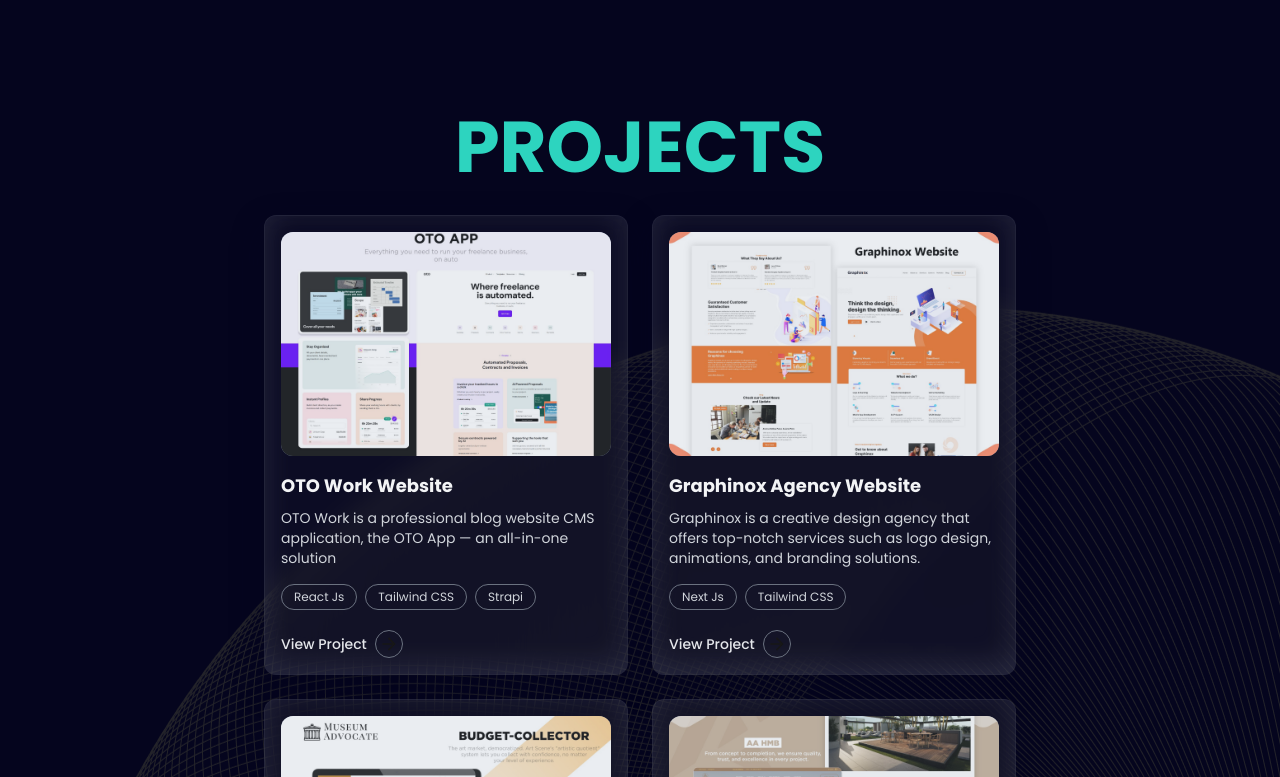
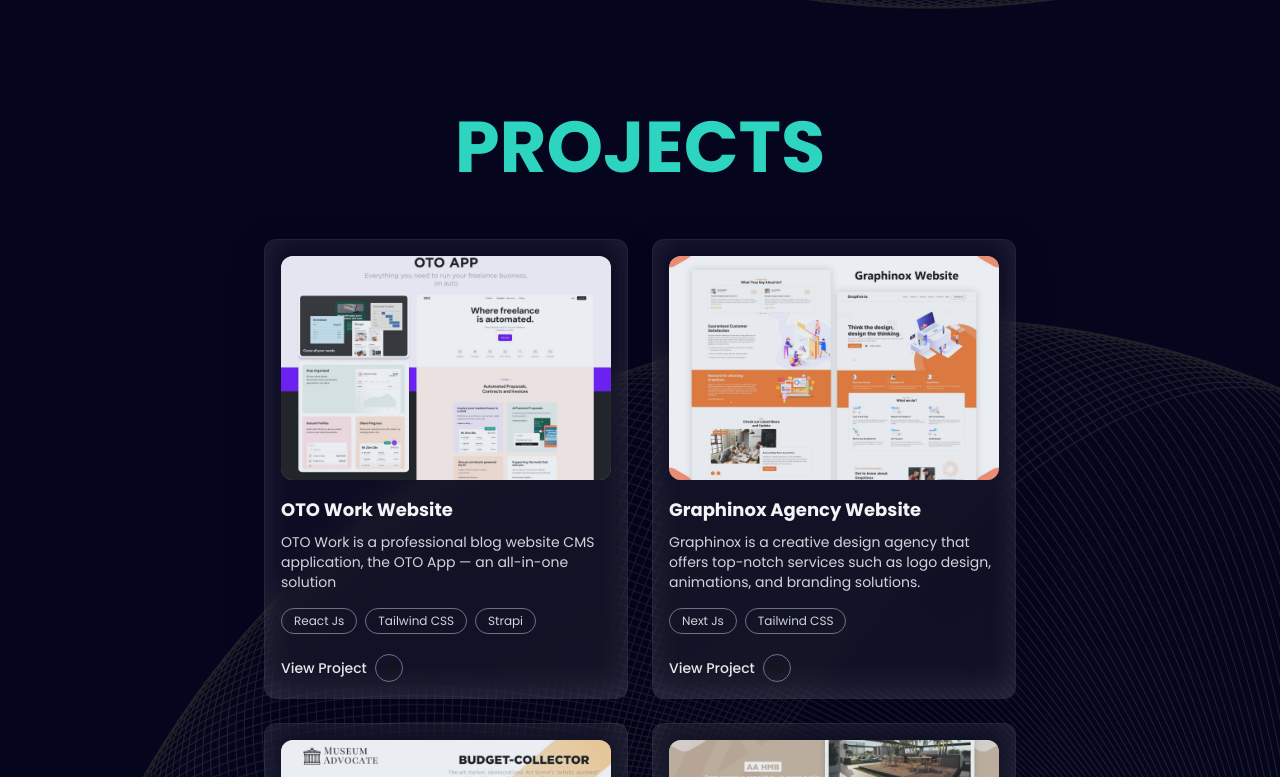
Before and after one commit to ZaynSaleem/developer-portfolio, a Next.js app: page / in a window 1280 px wide. Shown: the part 1163-1940 px from the top of the page. Built offline with nearby package versions, Linux system fonts and the light colour scheme.

Commit message:
Projects section Mobile Responsive UI fix

```diff
--- a/src/app/components/projects/project.jsx
+++ b/src/app/components/projects/project.jsx
@@ -66,7 +66,7 @@
   };
 
   return (
-    <div className="flex flex-col gap-8 container relative" id="projects">
+    <div className="flex flex-col gap-14 container relative" id="projects">
       <Heading title={"PROJECTS"} />
 
       <div className="grid grid-cols-1 sm:grid-cols-2 gap-6">
```
